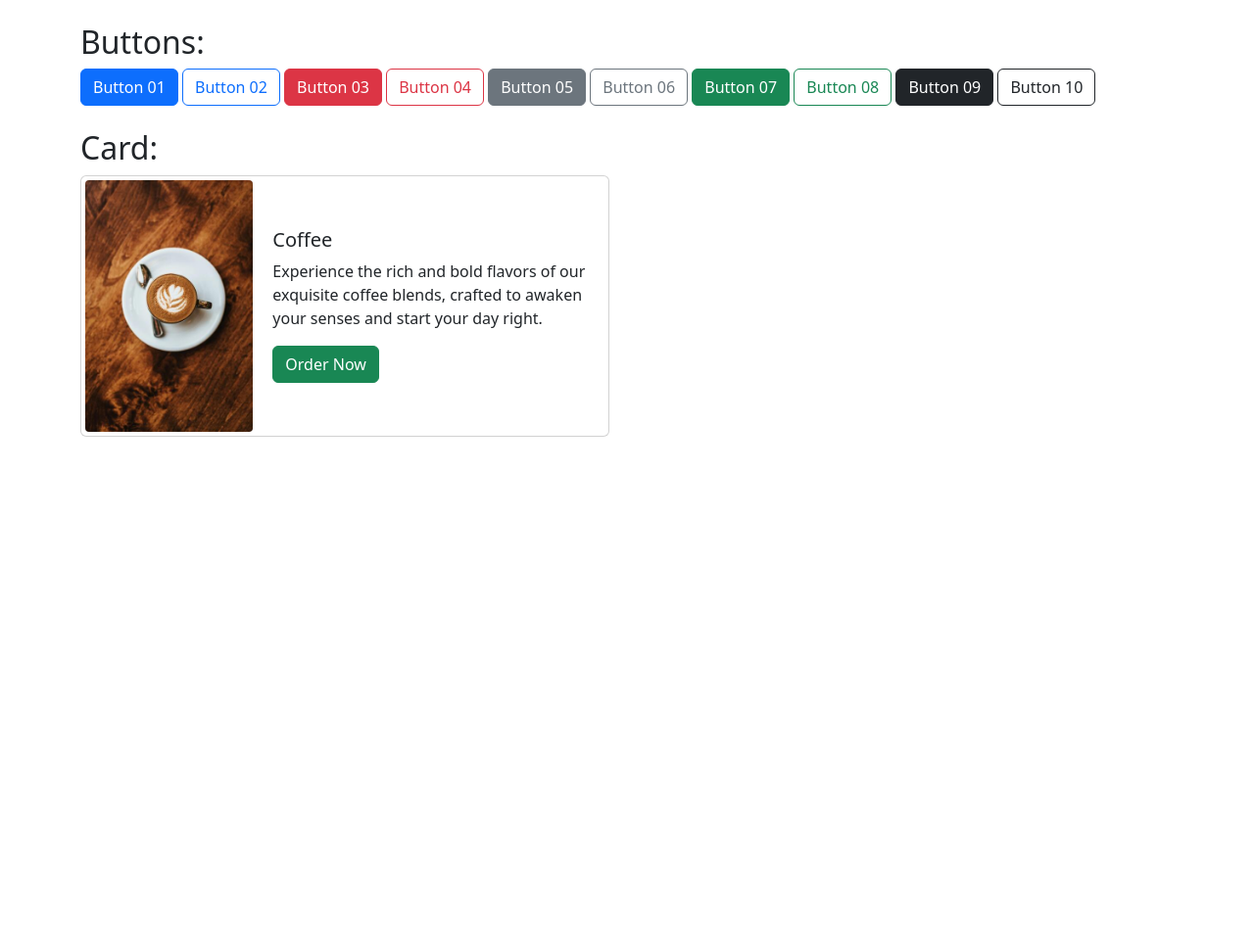
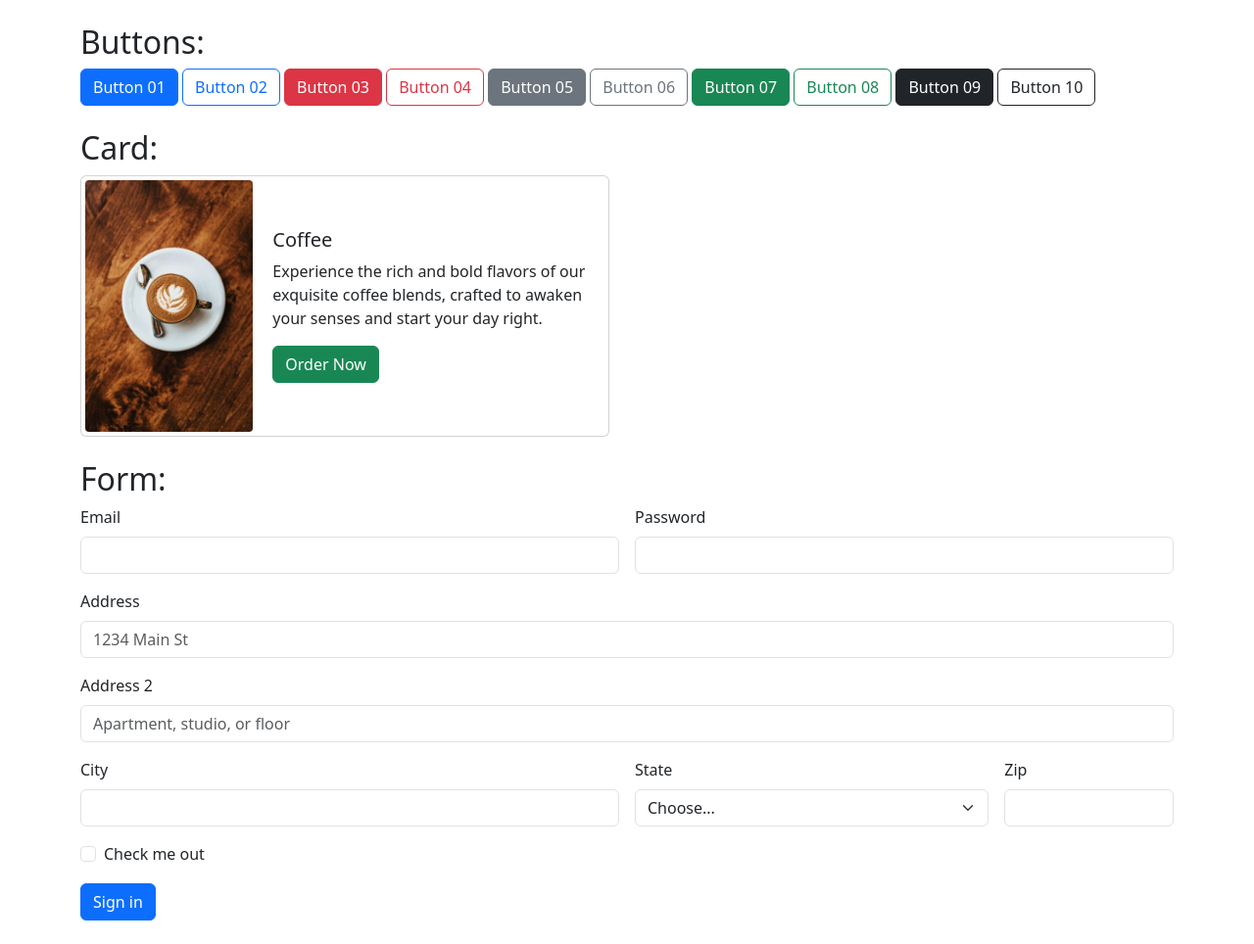
Before and after one commit to emon-hossain1001/Ostad-Assingnment-01, a plain HTML site: page index.html in a window 1280 px wide. Shown: the whole page at 98% size. Before the commit the page ends 800 px from the top, so only its background shows below. Drawn offline with Linux system fonts and the light colour scheme.

Commit message:
added form

```diff
--- a/index.html
+++ b/index.html
@@ -44,6 +44,56 @@
           </div>
      </div>
 
+     <!-- Form -->
+      <div class="container mt-4 mb-4">
+        <h2>Form:</h2>
+        <form class="row g-3">
+            <div class="col-md-6">
+              <label for="inputEmail4" class="form-label">Email</label>
+              <input type="email" class="form-control" id="inputEmail4">
+            </div>
+            <div class="col-md-6">
+              <label for="inputPassword4" class="form-label">Password</label>
+              <input type="password" class="form-control" id="inputPassword4">
+            </div>
+            <div class="col-12">
+              <label for="inputAddress" class="form-label">Address</label>
+              <input type="text" class="form-control" id="inputAddress" placeholder="1234 Main St">
+            </div>
+            <div class="col-12">
+              <label for="inputAddress2" class="form-label">Address 2</label>
+              <input type="text" class="form-control" id="inputAddress2" placeholder="Apartment, studio, or floor">
+            </div>
+            <div class="col-md-6">
+              <label for="inputCity" class="form-label">City</label>
+              <input type="text" class="form-control" id="inputCity">
+            </div>
+            <div class="col-md-4">
+              <label for="inputState" class="form-label">State</label>
+              <select id="inputState" class="form-select">
+                <option selected>Choose...</option>
+                <option>...</option>
+              </select>
+            </div>
+            <div class="col-md-2">
+              <label for="inputZip" class="form-label">Zip</label>
+              <input type="text" class="form-control" id="inputZip">
+            </div>
+            <div class="col-12">
+              <div class="form-check">
+                <input class="form-check-input" type="checkbox" id="gridCheck">
+                <label class="form-check-label" for="gridCheck">
+                  Check me out
+                </label>
+              </div>
+            </div>
+            <div class="col-12">
+              <button type="submit" class="btn btn-primary">Sign in</button>
+            </div>
+          </form>
+      </div>
+
+
     <script src="./bootstrap.bundle.js"></script>
 </body>
 </html>
```
